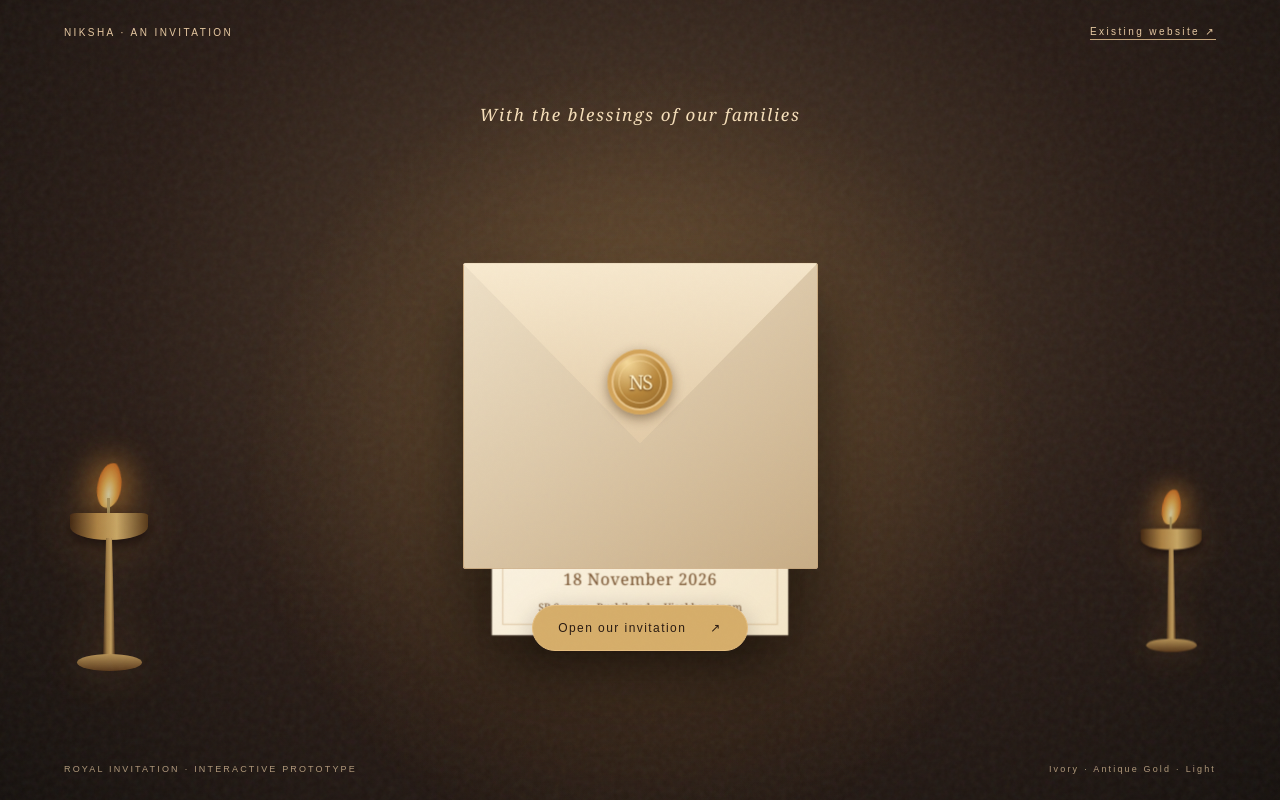
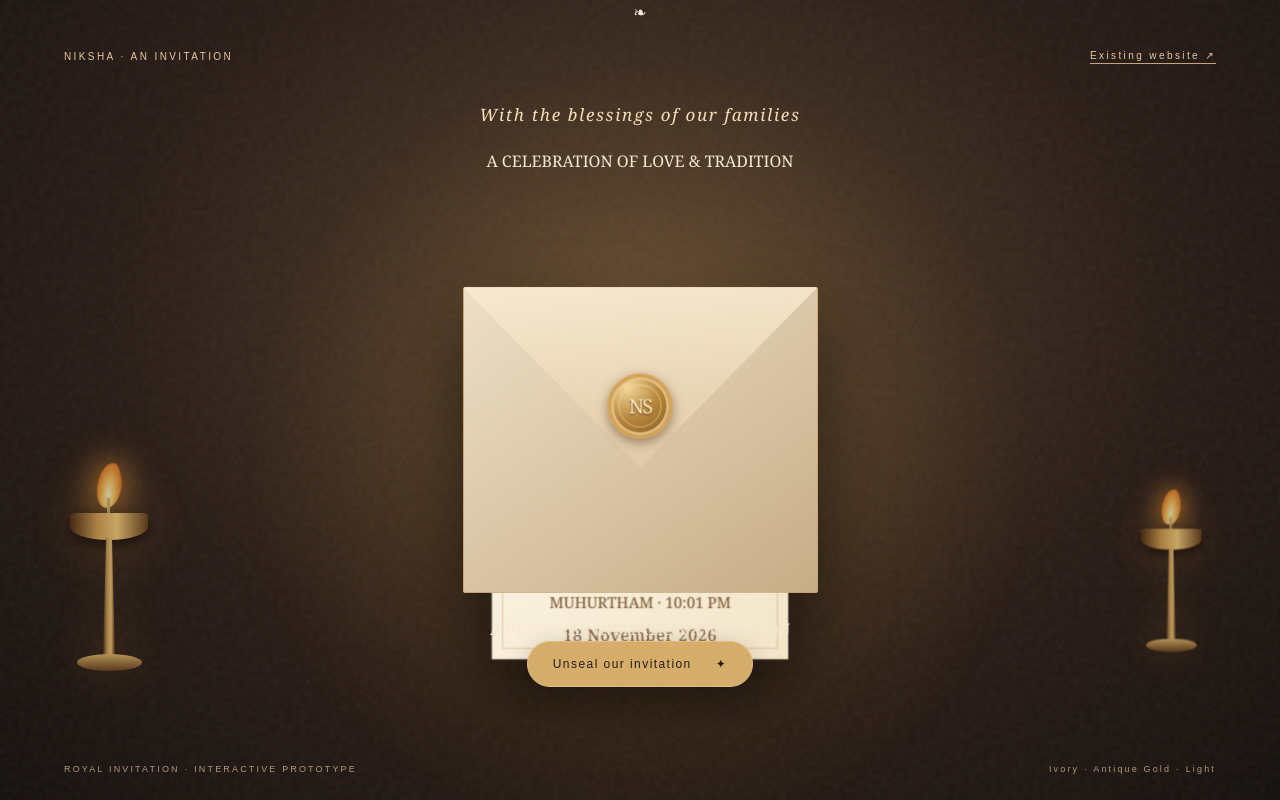
Before and after one commit to NikethVelala/NikSha, a Next.js app: page /royal-preview in a window 1280 px wide. Built offline with nearby package versions, Linux system fonts and the light colour scheme.

Commit message:
Art-direct invitation with ceremonial arch, jasmine petals and detailed typography

```diff
--- a/app/royal-preview/page.tsx
+++ b/app/royal-preview/page.tsx
@@ -4,6 +4,7 @@ import Link from "next/link";
 import "./royal.css";
 
 type Phase = "closed" | "opening" | "revealed";
+const petals = Array.from({ length: 14 }, (_, i) => ({ x: `${(i * 37 + 13) % 100}%`, delay: `${(i % 7) * -.8}s`, duration: `${5 + (i % 5)}s` }));
 export default function RoyalInvitationPrototype() {
   const [phase, setPhase] = useState<Phase>("closed");
   const [reduce, setReduce] = useState(false);
@@ -23,21 +24,28 @@ export default function RoyalInvitationPrototype() {
     <main className="royal" data-phase={phase} data-reduce={reduce}>
       <div className="royal-grain" aria-hidden="true" />
       <div className="royal-aura" aria-hidden="true" />
+      <div className="royal-light-rays" aria-hidden="true" />
+      <div className="royal-petals" aria-hidden="true">{petals.map((p, i) => <span key={i} style={{ left: p.x, animationDelay: p.delay, animationDuration: p.duration }} />)}</div>
+      <div className="royal-arch" aria-hidden="true"><div className="royal-arch-inner" /><div className="royal-arch-ornament">❧</div></div>
       <div className="royal-lamp royal-lamp-left" aria-hidden="true"><div className="royal-flame" /><div className="royal-wick" /><div className="royal-bowl" /><div className="royal-stem" /><div className="royal-base" /></div>
       <div className="royal-lamp royal-lamp-right" aria-hidden="true"><div className="royal-flame" /><div className="royal-wick" /><div className="royal-bowl" /><div className="royal-stem" /><div className="royal-base" /></div>
       <header className="royal-top"><span>NIKSHA · AN INVITATION</span><Link href="/" aria-label="Return to existing wedding website">Existing website ↗</Link></header>
       <div className="royal-stage">
-        <p className="royal-prelude">With the blessings of our families</p>
+        <p className="royal-prelude"><span className="royal-prelude-line" />With the blessings of our families<span className="royal-prelude-line" /></p>
+        <p className="royal-kicker">A CELEBRATION OF LOVE & TRADITION</p>
         <div className="royal-perspective">
           <div className="royal-envelope">
+            <div className="royal-envelope-glint" aria-hidden="true" />
             <div className="royal-envelope-back" />
             <div className="royal-letter">
               <div className="royal-letter-inner">
                 <span className="royal-small">Together with our families</span>
                 <span className="royal-ornament" aria-hidden="true">❧</span>
+                <span className="royal-invitation-label">THE WEDDING OF</span>
                 <h1>Niketh <em>&amp;</em> Sirisha</h1>
                 <p>Joyfully invite you to celebrate our wedding</p>
                 <div className="royal-divider" />
+                <span className="royal-muhurtham">MUHURTHAM · 10:01 PM</span>
                 <strong>18 November 2026</strong>
                 <span className="royal-place">SB Square · Rushikonda · Visakhapatnam</span>
               </div>
@@ -45,14 +53,16 @@ export default function RoyalInvitationPrototype() {
             <div className="royal-envelope-front" />
             <div className="royal-flap" />
             <div className="royal-seal" aria-hidden="true"><span>NS</span></div>
+            <div className="royal-seal-orbit" aria-hidden="true" />
           </div>
         </div>
         <div className="royal-actions">
-          {phase === "closed" ? <button className="royal-button" type="button" onClick={open}>Open our invitation <span aria-hidden="true">↗</span></button> :
+          {phase === "closed" ? <div className="royal-invite-action"><p className="royal-action-caption">A PERSONAL INVITATION AWAITS YOU</p><button className="royal-button" type="button" onClick={open}>Unseal our invitation <span aria-hidden="true">✦</span></button></div> :
             phase === "opening" ? <p role="status" className="royal-hint">A beautiful beginning unfolds…</p> :
             <div className="royal-final"><p>We cannot wait to celebrate with you.</p><Link className="royal-button" href="/">Enter the NikSha website <span aria-hidden="true">↗</span></Link><button type="button" className="royal-replay" onClick={() => setPhase("closed")}>Replay opening</button></div>}
         </div>
       </div>
+      <div className="royal-corner royal-corner-tl" aria-hidden="true" /><div className="royal-corner royal-corner-tr" aria-hidden="true" /><div className="royal-corner royal-corner-bl" aria-hidden="true" /><div className="royal-corner royal-corner-br" aria-hidden="true" />
       <footer className="royal-bottom"><span>ROYAL INVITATION · INTERACTIVE PROTOTYPE</span><span>Ivory · Antique Gold · Light</span></footer>
     </main>
   );
```
